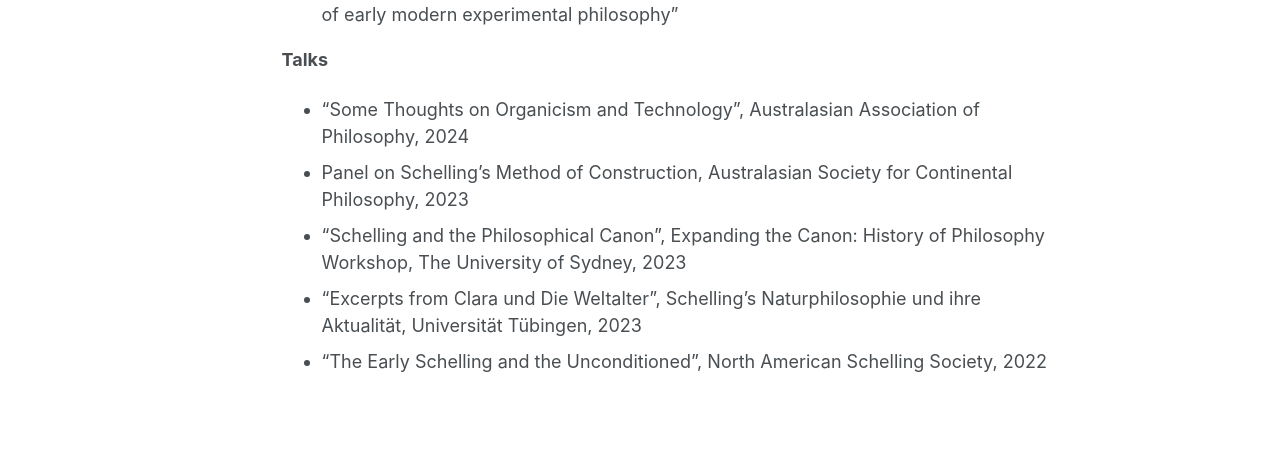
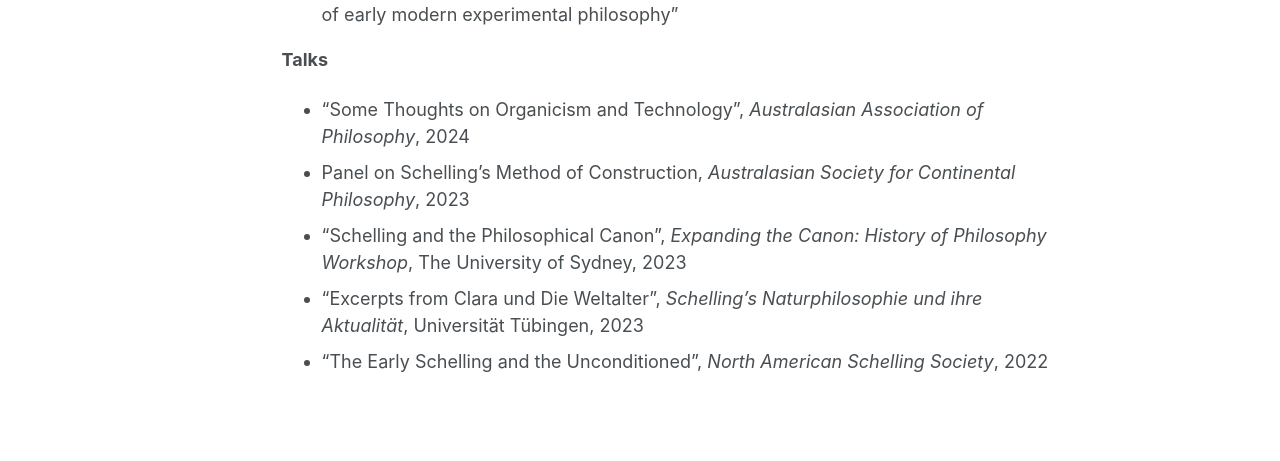
Before and after one commit to darcyforster/academic-pages, a Jekyll site: the page built from _pages/research.md, in a window 1280 px wide and 1204 px high. Shown: the part 493-954 px from the top of the window. Built offline with Jekyll 4.4.1, drawn with Linux system fonts in a browser that asks for light colours.

```diff
--- a/_pages/research.md
+++ b/_pages/research.md
@@ -12,8 +12,8 @@ permalink: /research/
 * “Principle Minimalism and the Great Chain of Being: Missing links in the development of early modern experimental philosophy”
 
 **Talks**
-* “Some Thoughts on Organicism and Technology”, Australasian Association of Philosophy, 2024
-* Panel on Schelling’s Method of Construction, Australasian Society for Continental Philosophy, 2023
-* “Schelling and the Philosophical Canon”, Expanding the Canon: History of Philosophy Workshop, The University of Sydney, 2023
-* “Excerpts from Clara und Die Weltalter”, Schelling’s Naturphilosophie und ihre Aktualität, Universität Tübingen, 2023
-* “The Early Schelling and the Unconditioned”, North American Schelling Society, 2022
+* “Some Thoughts on Organicism and Technology”, *Australasian Association of Philosophy*, 2024
+* Panel on Schelling’s Method of Construction, *Australasian Society for Continental Philosophy*, 2023
+* “Schelling and the Philosophical Canon”, *Expanding the Canon: History of Philosophy Workshop*, The University of Sydney, 2023
+* “Excerpts from Clara und Die Weltalter”, *Schelling’s Naturphilosophie und ihre Aktualität*, Universität Tübingen, 2023
+* “The Early Schelling and the Unconditioned”, *North American Schelling Society*, 2022
```
